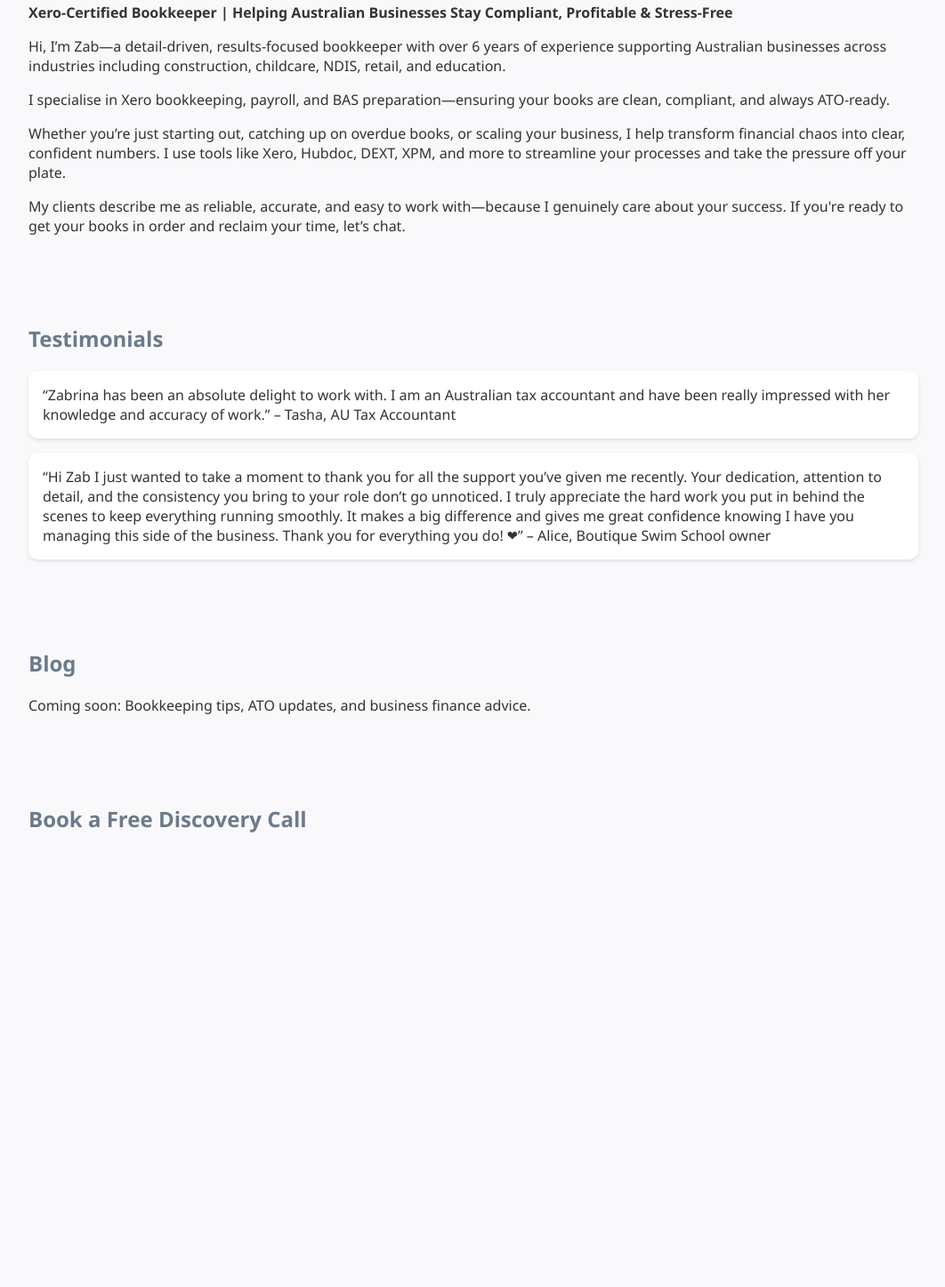
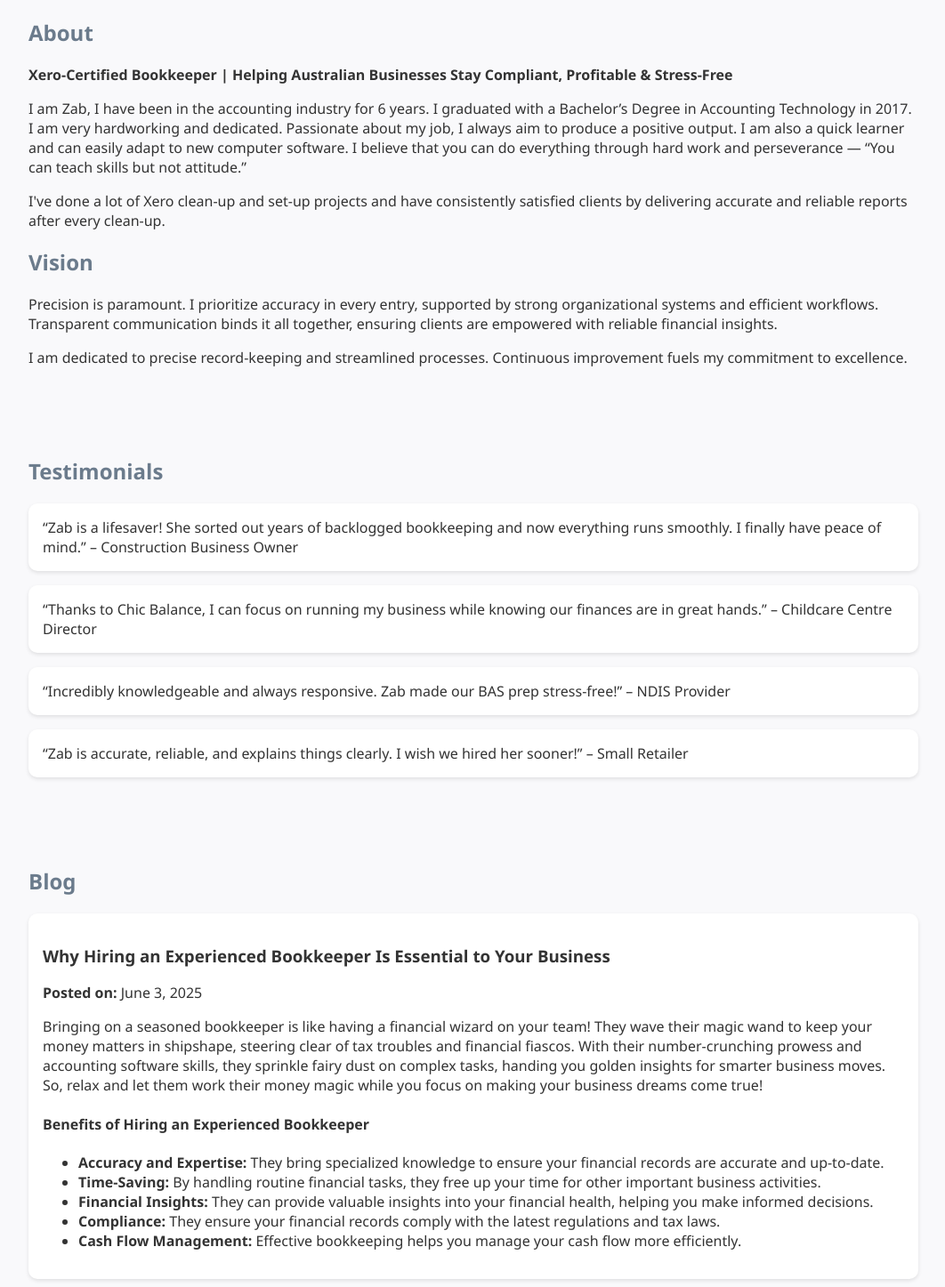
Before and after one commit to zabumali/chicbalancesolution, a plain HTML site: page index.html in a window 1280 px wide. Shown: the part 1033-2480 px from the top of the page at 89% size, without its empty margins (108-1170 px from the left). Drawn offline with Linux system fonts and the light colour scheme; a script that the page names is missing.

Commit message:
Add files via upload

```diff
--- a/index.html
+++ b/index.html
@@ -17,6 +17,11 @@
       color: white;
       padding: 2rem;
       text-align: center;
+    }
+    header img.logo {
+      width: 100px;
+      display: block;
+      margin: 0 auto 1rem;
     }
     nav {
       text-align: center;
@@ -74,6 +79,18 @@
       border: none;
       border-radius: 5px;
     }
+    img.profile-photo {
+      width: 150px;
+      border-radius: 50%;
+      margin: 1rem 0;
+    }
+    .blog-post {
+      background-color: #fff;
+      padding: 1rem;
+      border-radius: 10px;
+      box-shadow: 0 2px 4px rgba(0,0,0,0.1);
+      margin-top: 1rem;
+    }
   </style>
 </head>
 <body>
@@ -92,41 +109,60 @@
 
   <section id="services">
     <h2>Services</h2>
-    <div class="service">Bookkeeping Set Up</div>
-    <div class="service">Catch Up & Clean Up</div>
-    <div class="service">Ongoing Bookkeeping</div>
-    <div class="service">Payroll Services</div>
-    <div class="service">BAS Preparation Assistance</div>
-    <div class="service">Accounts Payable (AP)</div>
-    <div class="service">Accounts Receivable (AR)</div>
+    <div class="service">General Bookkeeping</div>
+    <div class="service">Xero Account Set-up</div>
+    <div class="service">Clean-up and Catch-up</div>
+    <div class="service">Managing Accounts Payables/Receivables</div>
+    <div class="service">Payroll</div>
+    <div class="service">Bank & Credit Card Reconciliation</div>
+    <div class="service">Financial Reporting</div>
+    <div class="service">BAS/IAS Preparation Assistance</div>
   </section>
 
   <section id="about">
     <h2>About</h2>
     <p><strong>Xero-Certified Bookkeeper | Helping Australian Businesses Stay Compliant, Profitable & Stress-Free</strong></p>
-    <p>Hi, I’m Zab—a detail-driven, results-focused bookkeeper with over 6 years of experience supporting Australian businesses across industries including construction, childcare, NDIS, retail, and education.</p>
-    <p>I specialise in Xero bookkeeping, payroll, and BAS preparation—ensuring your books are clean, compliant, and always ATO-ready.</p>
-    <p>Whether you’re just starting out, catching up on overdue books, or scaling your business, I help transform financial chaos into clear, confident numbers. I use tools like Xero, Hubdoc, DEXT, XPM, and more to streamline your processes and take the pressure off your plate.</p>
-    <p>My clients describe me as reliable, accurate, and easy to work with—because I genuinely care about your success. If you're ready to get your books in order and reclaim your time, let’s chat.</p>
+    <p>I am Zab, I have been in the accounting industry for 6 years. I graduated with a Bachelor’s Degree in Accounting Technology in 2017. I am very hardworking and dedicated. Passionate about my job, I always aim to produce a positive output. I am also a quick learner and can easily adapt to new computer software. I believe that you can do everything through hard work and perseverance — “You can teach skills but not attitude.”</p>
+    <p>I've done a lot of Xero clean-up and set-up projects and have consistently satisfied clients by delivering accurate and reliable reports after every clean-up.</p>
+    <h2>Vision</h2>
+    <p>Precision is paramount. I prioritize accuracy in every entry, supported by strong organizational systems and efficient workflows. Transparent communication binds it all together, ensuring clients are empowered with reliable financial insights.</p>
+    <p>I am dedicated to precise record-keeping and streamlined processes. Continuous improvement fuels my commitment to excellence.</p>
   </section>
 
   <section id="testimonials">
     <h2>Testimonials</h2>
-    <div class="testimonial">“Zabrina has been an absolute delight to work with. I am an Australian tax accountant and have been really impressed with her knowledge and accuracy of work.” – Tasha, AU Tax Accountant</div>
-    <div class="testimonial">“Hi Zab I just wanted to take a moment to thank you for all the support you’ve given me recently. Your dedication, attention to detail, and the consistency you bring to your role don’t go unnoticed. I truly appreciate the hard work you put in behind the scenes to keep everything running smoothly. It makes a big difference and gives me great confidence knowing I have you managing this side of the business. Thank you for everything you do! ❤” – Alice, Boutique Swim School owner</div>
+    <div class="testimonial">“Zab is a lifesaver! She sorted out years of backlogged bookkeeping and now everything runs smoothly. I finally have peace of mind.” – Construction Business Owner</div>
+    <div class="testimonial">“Thanks to Chic Balance, I can focus on running my business while knowing our finances are in great hands.” – Childcare Centre Director</div>
+    <div class="testimonial">“Incredibly knowledgeable and always responsive. Zab made our BAS prep stress-free!” – NDIS Provider</div>
+    <div class="testimonial">“Zab is accurate, reliable, and explains things clearly. I wish we hired her sooner!” – Small Retailer</div>
   </section>
 
   <section id="blog">
     <h2>Blog</h2>
-    <p>Coming soon: Bookkeeping tips, ATO updates, and business finance advice.</p>
+    <div class="blog-post">
+      <h3>Why Hiring an Experienced Bookkeeper Is Essential to Your Business</h3>
+      <p><strong>Posted on:</strong> June 3, 2025</p>
+      <p>
+        Bringing on a seasoned bookkeeper is like having a financial wizard on your team!
+        They wave their magic wand to keep your money matters in shipshape, steering clear of tax troubles and financial fiascos.
+        With their number-crunching prowess and accounting software skills, they sprinkle fairy dust on complex tasks, handing you golden insights for smarter business moves.
+        So, relax and let them work their money magic while you focus on making your business dreams come true!
+      </p>
+      <h4>Benefits of Hiring an Experienced Bookkeeper</h4>
+      <ul>
+        <li><strong>Accuracy and Expertise:</strong> They bring specialized knowledge to ensure your financial records are accurate and up-to-date.</li>
+        <li><strong>Time-Saving:</strong> By handling routine financial tasks, they free up your time for other important business activities.</li>
+        <li><strong>Financial Insights:</strong> They can provide valuable insights into your financial health, helping you make informed decisions.</li>
+        <li><strong>Compliance:</strong> They ensure your financial records comply with the latest regulations and tax laws.</li>
+        <li><strong>Cash Flow Management:</strong> Effective bookkeeping helps you manage your cash flow more efficiently.</li>
+      </ul>
+    </div>
   </section>
 
   <section id="contact">
     <h2>Book a Free Discovery Call</h2>
-    <!-- Calendly inline widget begin -->
     <div class="calendly-inline-widget" data-url="https://calendly.com/jzabumali/30min" style="min-width:320px;height:700px;"></div>
     <script type="text/javascript" src="https://assets.calendly.com/assets/external/widget.js" async></script>
-    <!-- Calendly inline widget end -->
 
     <h2>Contact</h2>
     <form>
```
